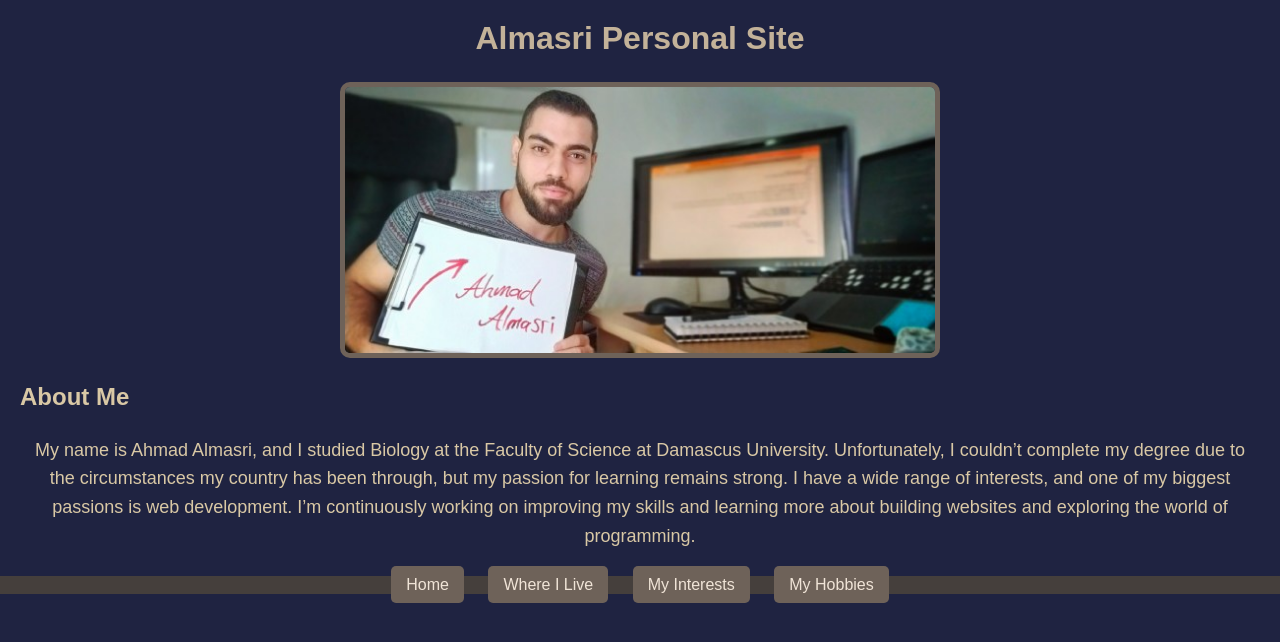
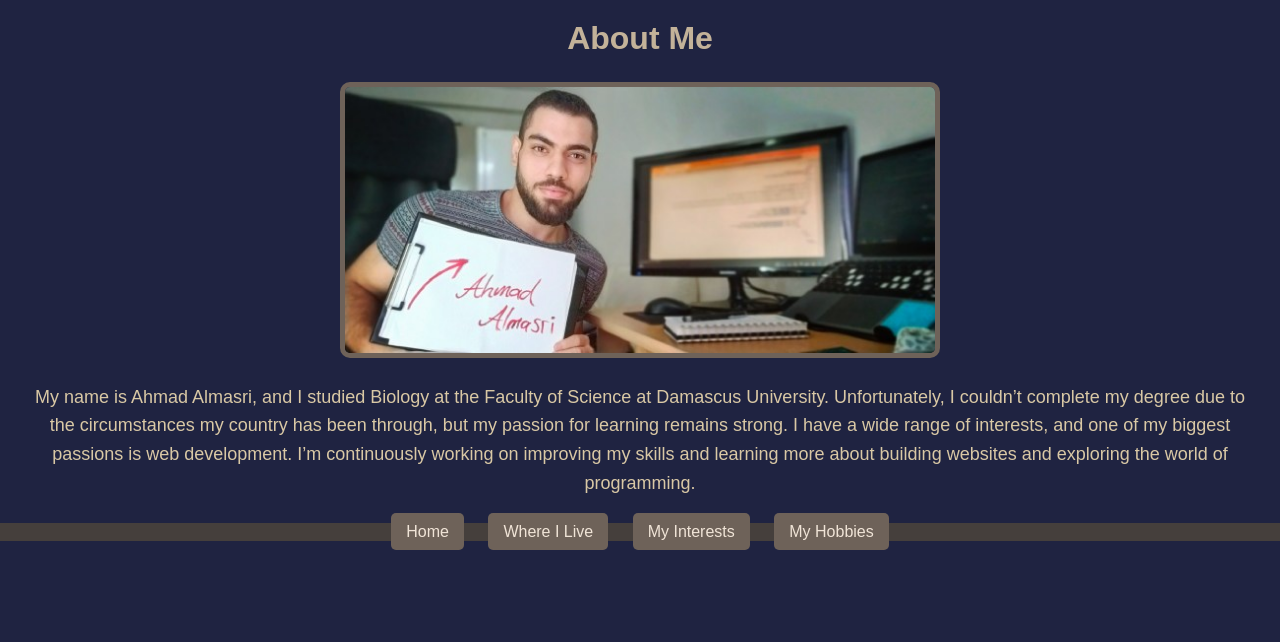
Before and after one commit to Almasri034/Personal-Site, a plain HTML site: page index.html in a window 1280 px wide. Drawn offline with Linux system fonts and the light colour scheme.

Commit message:
Your update message

```diff
--- a/index.html
+++ b/index.html
@@ -80,9 +80,8 @@
     </style>
 </head>
 <body>
-    <h1>Almasri Personal Site</h1>
+    <h1>About Me</h1>
     <p><img src="images/myphoto22.jpg" alt="javascript" width="600" height="270"></p>
-    <h2>About Me</h2>
     <p>My name is Ahmad Almasri, and I studied Biology at the Faculty of Science at Damascus University. Unfortunately, I couldn’t complete my degree due to the circumstances my country has been through, but my passion for learning remains strong. I have a wide range of interests, and one of my biggest passions is web development. I’m continuously working on improving my skills and learning more about building websites and exploring the world of programming.</p>
 
     <nav>
```
